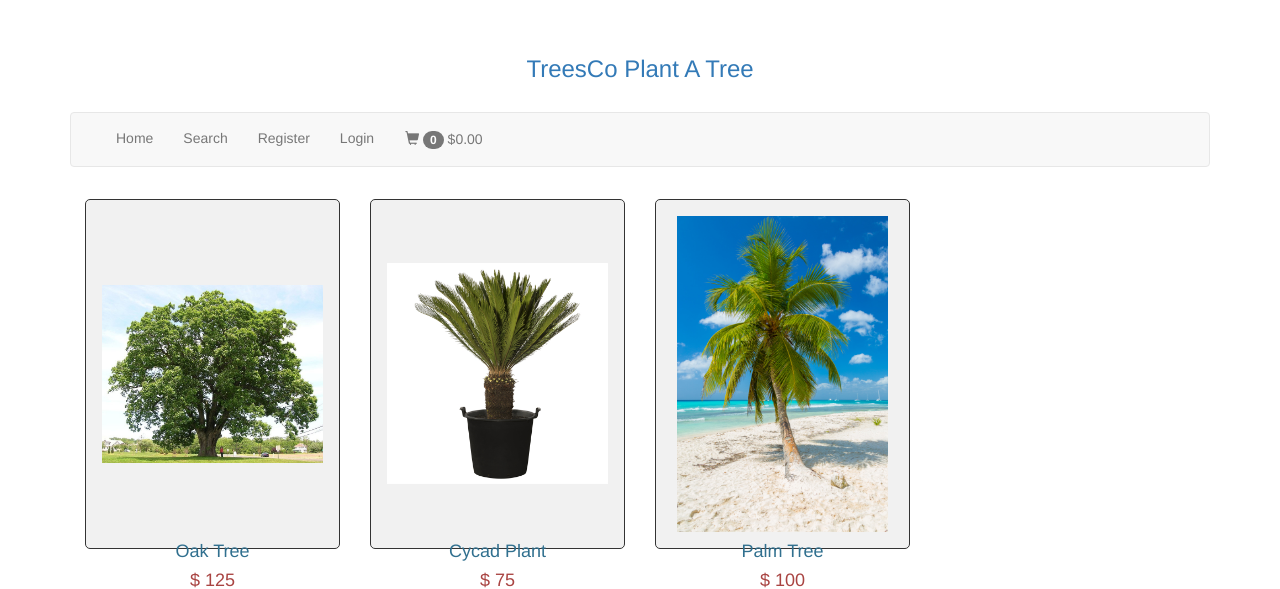
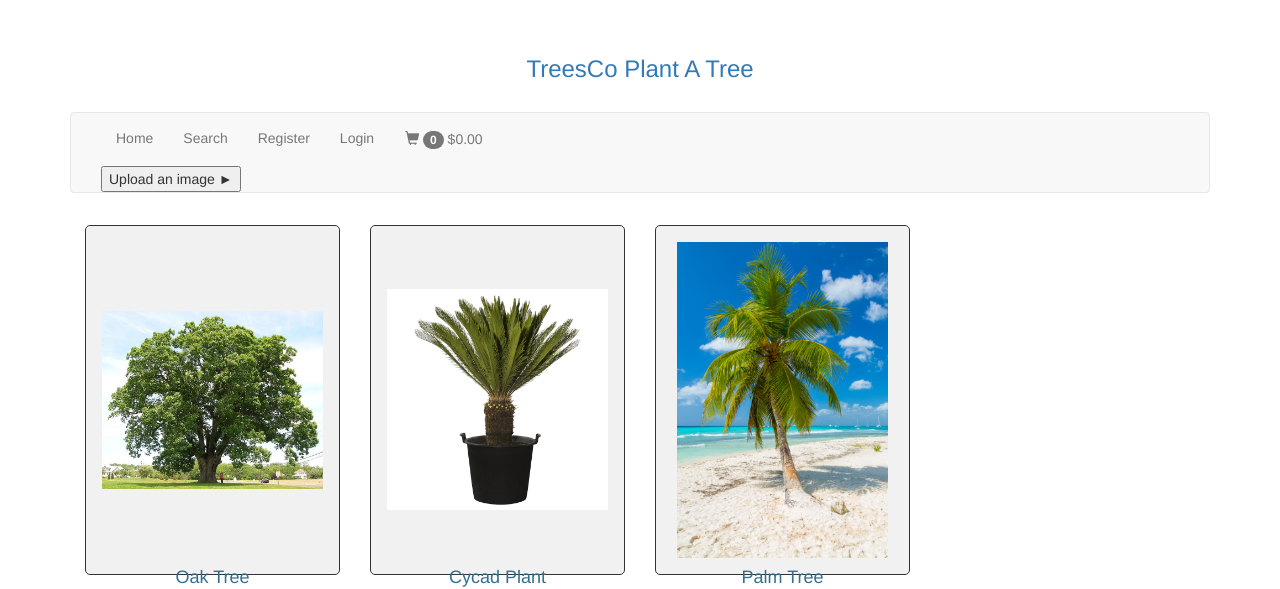
Before and after one commit to gyn8847/CMSEassignment2, a PHP site: page /css/index.php in a window 1280 px wide. Shown: the top 589 px of the page. Run offline with PHP 8.4, Linux system fonts and the light colour scheme; data comes from the database, SQL or seed files in the repository; some libraries are stand-ins or nearby versions.

Commit message:
Update index.php

```diff
--- a/css/index.php
+++ b/css/index.php
@@ -41,6 +41,9 @@
 									<span class="total_price">$ 0.00</span>
 								</a>
 							</li>
+							<form action="thingsOrIdeas.php">
+	<button type="submit" formaction = "image.html" style="margin-bottom: 100px 0px">Upload an image ►</button>
+							</form>
 						</ul>
 					</div>
 
```
